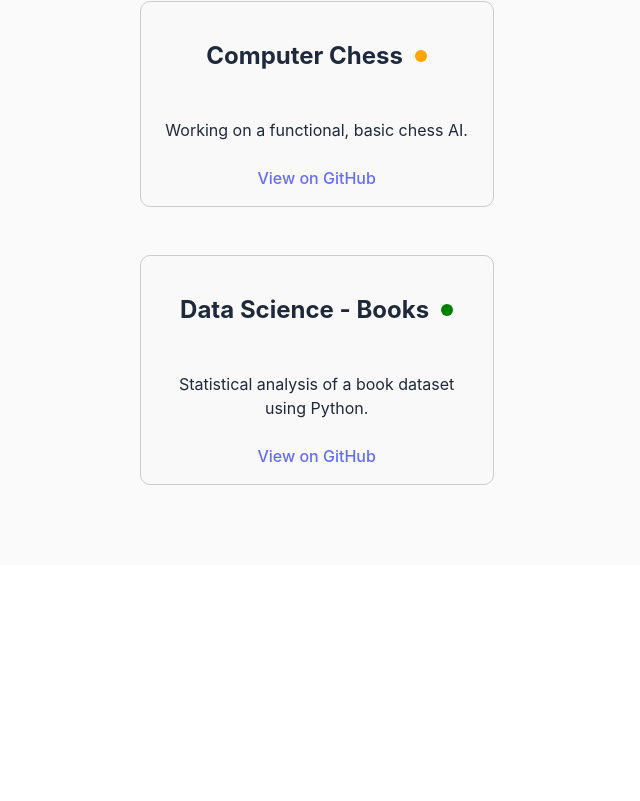
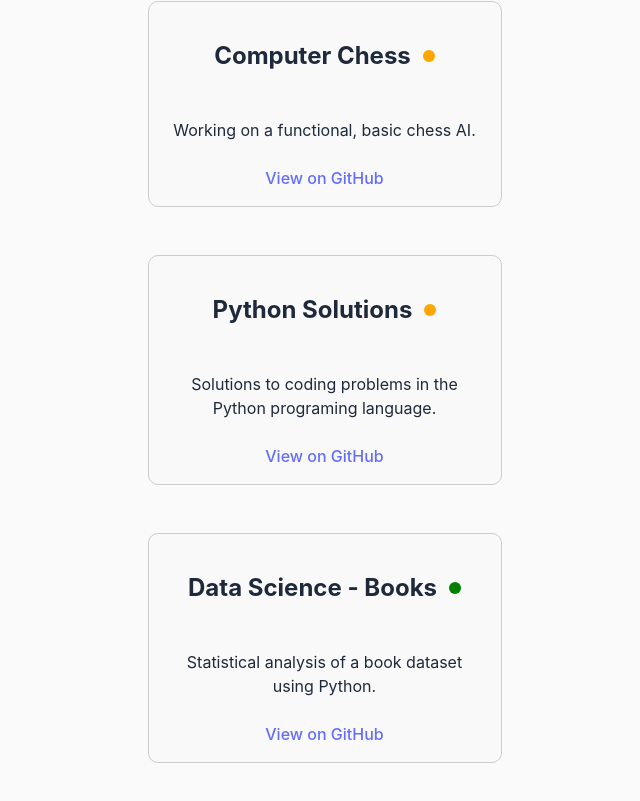
Before and after one commit to crcarta/crcarta.github.io, a React (Vite) app: page /portfolio in a window 1280 px wide. Shown: the part 791-1592 px from the top of the page, without its empty margins (274-914 px from the left). Before the commit the page ends 1356 px from the top, so only its background shows below. Built offline with nearby package versions, Linux system fonts and the light colour scheme.

Commit message:
Color change on status dots. Add python solutions repository

```diff
--- a/src/components/GitHubCard.css
+++ b/src/components/GitHubCard.css
@@ -26,6 +26,5 @@
 }
 
 /* Status colors */
-.status-dot.in-progress { background-color: orange; }
-.status-dot.development { background-color: red; }
-.status-dot.completed   { background-color: green; }
+.status-dot.in-progress { background-color: #22C55E; }
+.status-dot.completed   { background-color: #64748B; }
--- a/src/pages/Portfolio.jsx
+++ b/src/pages/Portfolio.jsx
@@ -30,6 +30,12 @@
               status="in-progress"
             />
             <GitHubCard
+              title="Python Solutions"
+              description="Solutions to coding problems in the Python programing language."
+              repoURL="https://github.com/crcarta/PythonSolutions"
+              status="in-progress"
+            />
+            <GitHubCard
               title="Data Science - Books"
               description="Statistical analysis of a book dataset using Python."
               repoUrl="https://github.com/crcarta/book_data_python"
@@ -41,10 +47,10 @@
           <div className="status-key-side">
             <div className="status-key-box">
               <div className="status-item">
-                <span className="status-dot in-progress"></span> In Progress
+                <span className="status-dot in-progress"></span> Active
               </div>
               <div className="status-item">
-                <span className="status-dot completed"></span> Completed
+                <span className="status-dot completed"></span> Archived
               </div>
             </div>
           </div>
```
Also changed, not shown: 1 other file (tests, documents, lock files or other folders).
